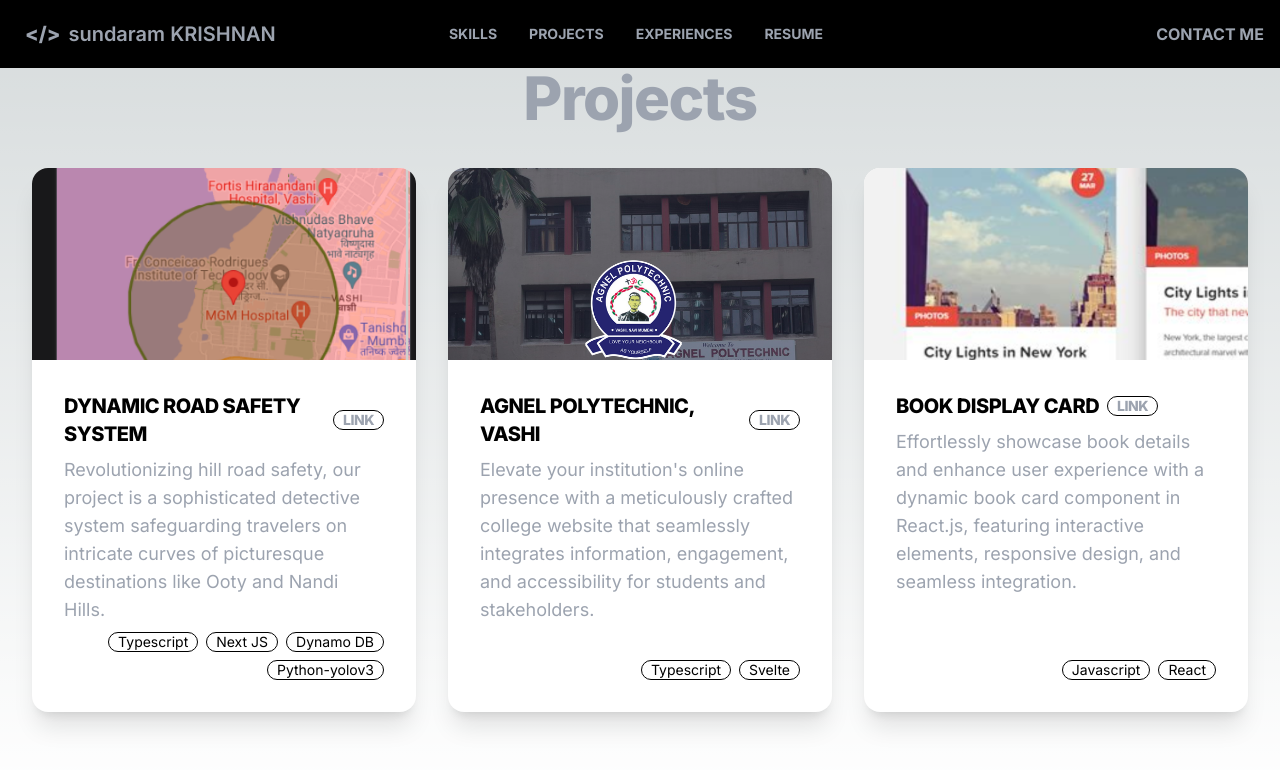
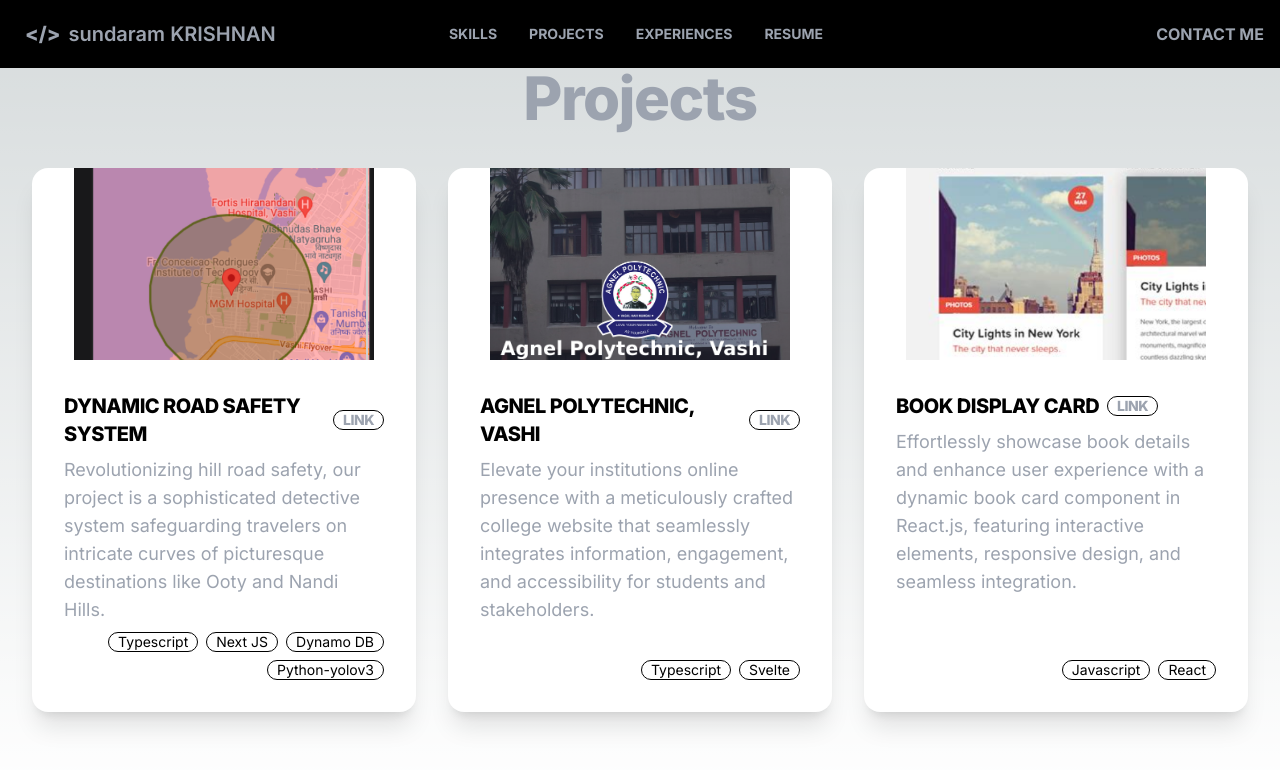
Before and after one commit to sundaram123krishnan/dev-portfolio, a Next.js app: page /projects in a window 1280 px wide. Shown: the top 770 px of the page. Built offline with nearby package versions, Linux system fonts and the light colour scheme.

Commit message:
fixing bugs

```diff
--- a/src/app/projects/page.tsx
+++ b/src/app/projects/page.tsx
@@ -1,4 +1,5 @@
 import Link from "next/link";
+import Image from "next/image";
 
 export default function Projects() {
   return (
@@ -9,7 +10,12 @@
       <div className="grid grid-cols-1 sm:grid-cols-2 md:grid-cols-2 lg:grid-cols-3 gap-8 items-center justify-center auto-rows-max">
         <div className="card w-96 bg-base-100 shadow-xl h-full">
           <figure className="h-48">
-            <img src="/project1.png" alt="project1" />
+            <Image
+              src="/project1.png"
+              alt="project 1"
+              width={300}
+              height={300}
+            />
           </figure>
           <div className="card-body">
             <h2 className="card-title  text-xl lg:text-xl font-extrabold tracking-tight uppercase">
@@ -35,7 +41,12 @@
         </div>
         <div className="card w-96 bg-base-100 shadow-xl h-full">
           <figure className="h-48">
-            <img src="/project2.png" alt="project2" />
+            <Image
+              src="/project2.png"
+              height={300}
+              width={300}
+              alt="project2"
+            />
           </figure>
           <div className="card-body">
             <h2 className="card-title  text-xl lg:text-xl font-extrabold tracking-tight uppercase">
@@ -47,7 +58,7 @@
               </div>
             </h2>
             <p className="text-md lg:text-lg text-muted-foreground text-gray-400">
-              Elevate your institution's online presence with a meticulously
+              Elevate your institutions online presence with a meticulously
               crafted college website that seamlessly integrates information,
               engagement, and accessibility for students and stakeholders.
             </p>
@@ -59,7 +70,12 @@
         </div>
         <div className="card w-96 bg-base-100 shadow-xl h-full">
           <figure className="h-48">
-            <img src="/project3.png" alt="project2" />
+            <Image
+              src="/project3.png"
+              height={300}
+              width={300}
+              alt="project2"
+            />
           </figure>
           <div className="card-body">
             <h2 className="card-title  text-xl lg:text-xl font-extrabold tracking-tight uppercase">
```
